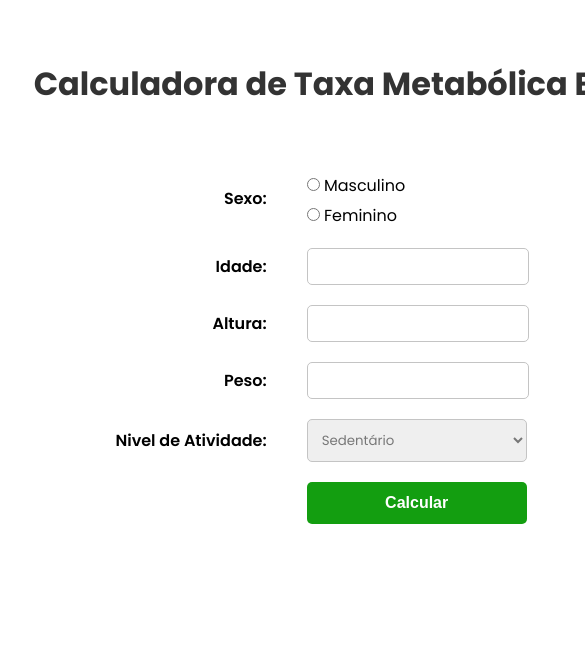
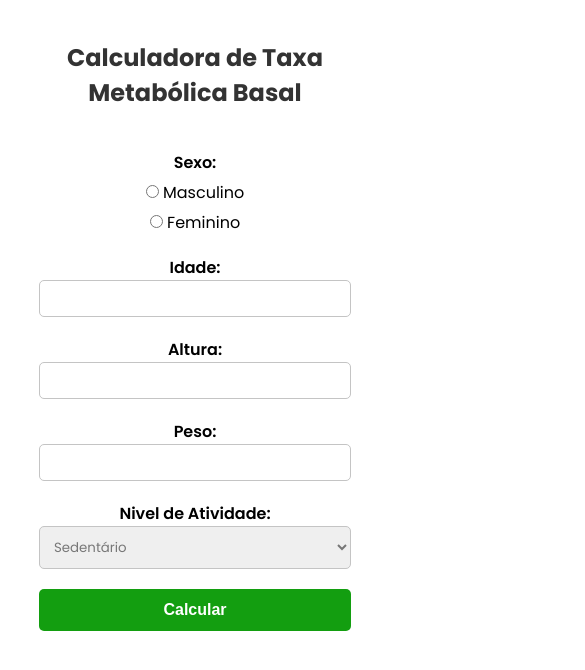
Before and after one commit to Diegooliveyra/Calculadora-TMB, a plain HTML site: page index.html in a window 390 px wide. Shown: the top 670 px of the page, 585 px wide, since content can reach past the window. Drawn offline with Linux system fonts and the light colour scheme.

Commit message:
finalizado estilização do form

```diff
--- a/css/main.css
+++ b/css/main.css
@@ -10,7 +10,10 @@ body {
 .container {
   width: 700px;
   margin: 0 auto;
-  padding: 0 20px;
+}
+
+.disable {
+  display: none;
 }
 
 .header {
@@ -44,7 +47,7 @@ body {
 }
 
 .form-radio {
-  margin: 5px 0;
+  margin: 5px 0 0 0;
 }
 
 .form-input input {
@@ -83,3 +86,39 @@ body {
 .btn-form:hover {
   background-color: #0bac08;
 }
+
+@media (max-width: 740px) {
+  .container {
+    width: 100%;
+  }
+  .header {
+    padding: 40px 0;
+  }
+}
+
+@media (max-width: 480px) {
+  header h1 {
+    font-size: 24px;
+  }
+  .form-wrapper {
+    flex-direction: column;
+  }
+  .form-input {
+    flex-direction: column;
+    width: 80%;
+  }
+  .form-input input {
+    max-width: 100%;
+
+  }
+  .form-radio {
+    align-self: center;
+  }
+  .form-input select {
+    max-width: 100%;
+  }
+  .btn-form {
+    max-width: 100%;
+  }
+
+}
--- a/index.html
+++ b/index.html
@@ -26,7 +26,7 @@
               <input type="radio" name="gender" id="Masculino" value="man" />
               <label for="Masculino">Masculino</label>
             </div>
-            <div>
+            <div class="form-radio">
               <input type="radio" name="gender" id="Feminino" value="woman" />
               <label for="Feminino">Feminino</label>
             </div>
@@ -77,7 +77,7 @@
           </div>
           <!--form-label-->
           <div class="form-input">
-            <select name="" id="">
+            <select  class="form-select" name="" id="">
               <option value="">Sedentário</option>
               <option value="">Exercicio leve</option>
               <option value="">Exercicio moderado</option>
```
